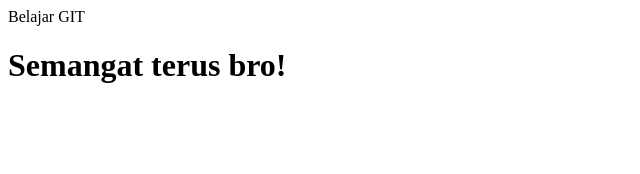
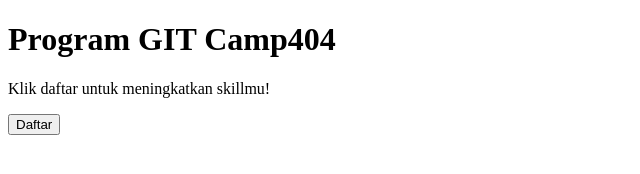
Before and after one commit to provokeactor/latihanGIT, a plain HTML site: page index.html in a window 1280 px wide. Shown: the whole page, without its empty margins (0-640 px from the left). Drawn offline with Linux system fonts and the light colour scheme.

Commit message:
mengubah index.html dari github

```diff
--- a/index.html
+++ b/index.html
@@ -7,7 +7,8 @@
     <title>404 Camp</title>
 </head>
 <body>
-    Belajar GIT
-    <h1>Semangat terus bro!</h1>
+    <h1>Program GIT Camp404</h1>
+    <p>Klik daftar untuk meningkatkan skillmu!</p>
+    <button>Daftar</button>
 </body>
 </html>
```
